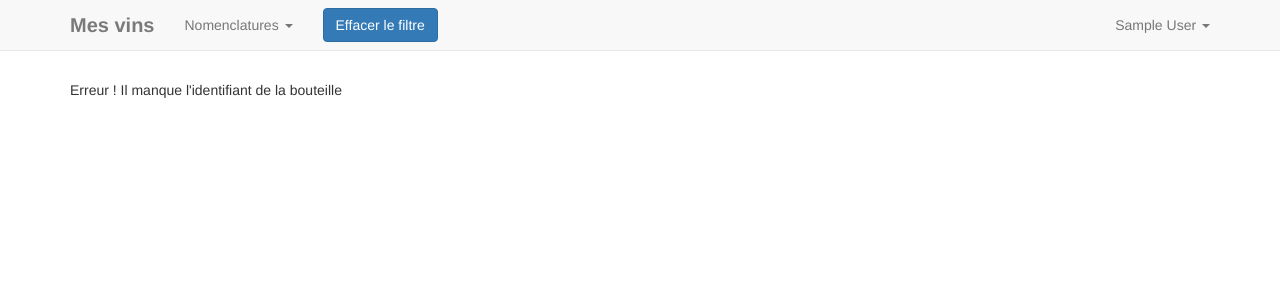
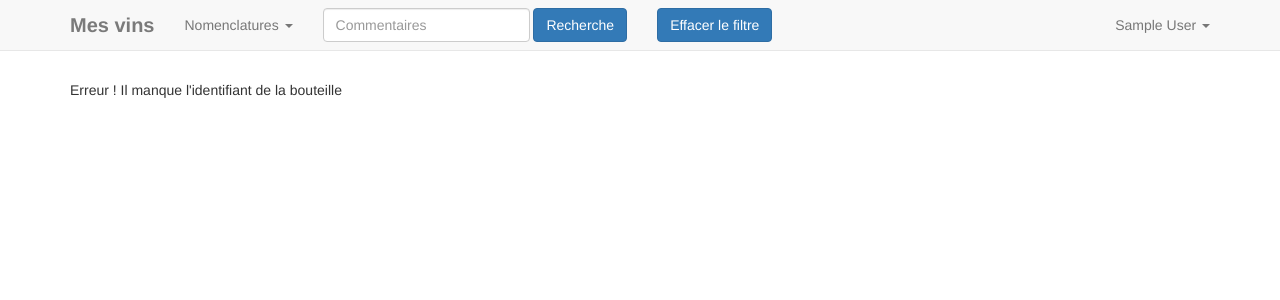
Before and after one commit to lcapdecomme/vins, a PHP site: page /maj_bouteille.php in a window 1280 px wide. Shown: the top 300 px of the page. Run offline with PHP 8.4, Linux system fonts and the light colour scheme; the visitor is signed in with stand-in values (Sample User, id 1); data comes from the database, SQL or seed files in the repository.

Commit message:
Formulaire de recherche sur la zone commentaire

```diff
--- a/ajout_bouteille.php
+++ b/ajout_bouteille.php
@@ -22,7 +22,6 @@
 // Si formulaire soumis et que utilisateur connecté
 if($_POST && $_SESSION && isset($_SESSION['id_utilisateur']) )
 {
-
         try{
               // Nouvel objet Bouteille
               $bouteille = new Bouteille($db);
--- a/header.php
+++ b/header.php
@@ -234,9 +234,15 @@
               </ul>
             </li>
         </ul>
-      <div class='navbar-form navbar-left'>
-            <button type="submit" class="btn btn-primary navbar-left reset">Effacer le filtre</button>
+        <form class="navbar-form navbar-left"  method='GET' action='index.php'>
+            <div class="form-group">
+              <input type="text" class="form-control" name='comment' placeholder="Commentaires" value='<?php if($_GET && isset($_GET['comment'])) echo $_GET['comment']; ?>'>
             </div>
+            <button type="submit" class="btn btn-primary">Recherche</button>
+        </form>
+        <form class="navbar-form navbar-left"  method='POST' action='index.php'>
+            <button type="submit" class="btn btn-primary reset">Effacer le filtre</button>
+        </form>
 
          <?php
         if ($_SESSION && isset($_SESSION['id_utilisateur']) ) {
--- a/objects/Bouteille.php
+++ b/objects/Bouteille.php
@@ -124,6 +124,10 @@
                         INNER JOIN {$this->table_name_utilisateur} u
                         ON b.id_utilisateur = u.id" ;
         }
+        // Recherche dans la zone commentaire
+        if (isset($this->commentaire)) {
+            $query = $query . " and b.commentaire like '%" . $this->commentaire . "%'";
+        }
        try {
             $stmt = $this->conn->prepare( $query );
             if (isset($_SESSION['id_utilisateur'])){
@@ -200,7 +204,8 @@
         if($stmt->execute()){
             return true;
         }else{
-            print_r($stmt->errorInfo());
+            $errorInfo = $stmt->errorInfo();
+            $this->error = $errorInfo[2];
             return false;
         }
     }
@@ -228,12 +233,9 @@
 
     // delete the wine
     function delete(){
-
         $query = "DELETE FROM " . $this->table_name . " WHERE id = ?";
-
         $stmt = $this->conn->prepare($query);
         $stmt->bindParam(1, $this->id);
-
         if($result = $stmt->execute()){
             return true;
         }else{
@@ -246,7 +248,11 @@
         if (isset($_SESSION['id_utilisateur'])){
             $query = "SELECT count(*) as nb FROM " . $this->table_name. " WHERE id_utilisateur = ?" ;
         }else {
-            $query = "SELECT count(*) as nb FROM " . $this->table_name;
+            $query = "SELECT count(*) as nb FROM " . $this->table_name. " where 1";
+        }
+        // Recherche dans la zone commentaire
+        if (isset($this->commentaire)) {
+            $query = $query . " and commentaire like '%" . $this->commentaire . "%'";
         }
         $stmt = $this->conn->prepare( $query );
         if (isset($_SESSION['id_utilisateur'])){
@@ -263,7 +269,11 @@
         if (isset($_SESSION['id_utilisateur'])){
             $query = "SELECT sum(quantite) total FROM " . $this->table_name. " WHERE id_utilisateur = ?" ;
         }else {
-            $query = "SELECT sum(quantite) total FROM " . $this->table_name;
+            $query = "SELECT sum(quantite) total FROM " . $this->table_name. " where 1";
+        }
+        // Recherche dans la zone commentaire
+        if (isset($this->commentaire)) {
+            $query = $query . " and commentaire like '%" . $this->commentaire . "%'";
         }
         $stmt = $this->conn->prepare( $query );
         if (isset($_SESSION['id_utilisateur'])){
@@ -292,7 +302,6 @@
         $stmt->bindParam(1, $this->id);
         $stmt->execute();
         $row = $stmt->fetch(PDO::FETCH_ASSOC);
-
         $this->nom = $row['nom'];
         $this->quantite = $row['quantite'];
         $this->prixachat = $row['prixachat'];
@@ -311,12 +320,10 @@
 
     }
 
-
     // used for the 'created' field when creating a product
     function getTimestamp(){
         $this->timestamp = date('Y-m-d');
     }
 
-
 }
 ?>
```
Also changed, not shown: index.php (+6 -5 lines). Lines whose indentation alone changed are shown as unchanged.
